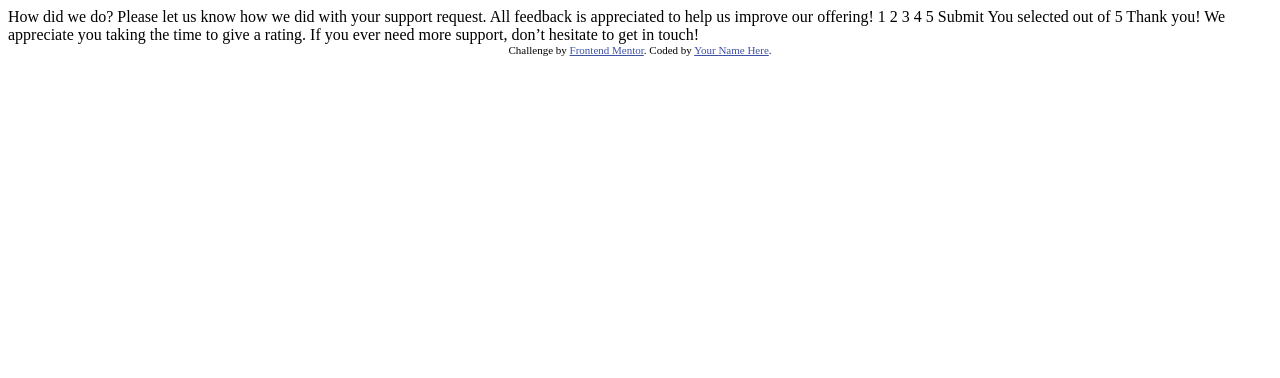
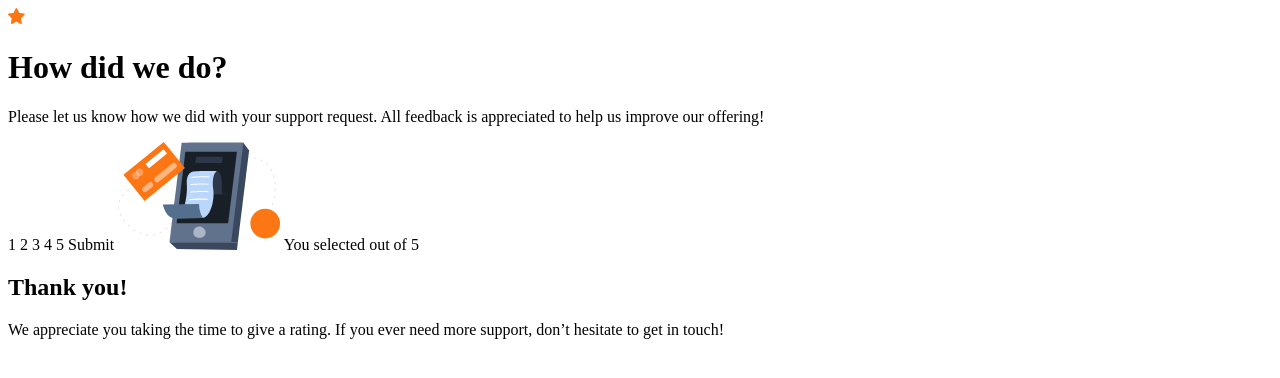
Before and after one commit to henrimh/rating-component, a plain HTML site: page index.html in a window 1280 px wide. Drawn offline with Linux system fonts and the light colour scheme.

Commit message:
First HTML elements
First elements of HTML written out. Left out interactive and dynamic elements still, because not sure about those yet. Leveling up front end skills.

```diff
--- a/index.html
+++ b/index.html
@@ -1,49 +1,64 @@
 <!DOCTYPE html>
 <html lang="en">
 	<head>
-  <meta charset="UTF-8">
-  <meta name="viewport" content="width=device-width, initial-scale=1.0"> <!-- displays site properly based on user's device -->
+		<meta charset="UTF-8" />
+		<meta name="viewport" content="width=device-width, initial-scale=1.0" />
+		<!-- displays site properly based on user's device -->
 
-  <link rel="icon" type="image/png" sizes="32x32" href="./images/favicon-32x32.png">
+		<link rel="icon" type="image/png" sizes="32x32" href="./images/favicon-32x32.png" />
 
 		<title>Frontend Mentor | Interactive rating component</title>
 
 		<!-- Feel free to remove these styles or customise in your own stylesheet 👍 -->
 		<style>
-    .attribution { font-size: 11px; text-align: center; }
-    .attribution a { color: hsl(228, 45%, 44%); }
+			.attribution {
+				font-size: 11px;
+				text-align: center;
+			}
+			.attribution a {
+				color: hsl(228, 45%, 44%);
+			}
 		</style>
 	</head>
 	<body>
-
 		<!-- Rating state start -->
 
-  How did we do?
+		<img src="images/icon-star.svg" alt="star icon" />
 
-  Please let us know how we did with your support request. All feedback is appreciated
-  to help us improve our offering!
+		<h1>How did we do?</h1>
 
-  1 2 3 4 5
+		<p>
+			Please let us know how we did with your support request. All feedback is appreciated to help us improve our
+			offering!
+		</p>
 
-  Submit
+		<!-- I thin I should maybe use css grid here?
+      Or maybe a flexbox for the numbers?
+      And thena button for the Submit. -->
+		1 2 3 4 5 Submit
 
 		<!-- Rating state end -->
 
 		<!-- Thank you state start -->
 
-  You selected <!-- Add rating here --> out of 5
+		<img src="images/illustration-thank-you.svg" alt="Image of a receipt coming out of a phone" />
 
-  Thank you!
+		You selected
+		<!-- Add rating here -->
+		out of 5
 
-  We appreciate you taking the time to give a rating. If you ever need more support,
-  don’t hesitate to get in touch!
+		<h2>Thank you!</h2>
+
+		<p>
+			We appreciate you taking the time to give a rating. If you ever need more support, don’t hesitate to get in touch!
+		</p>
 
 		<!-- Thank you state end -->
 
-
+		<!--
 		<div class="attribution">
-    Challenge by <a href="https://www.frontendmentor.io?ref=challenge" target="_blank">Frontend Mentor</a>.
-    Coded by <a href="#">Your Name Here</a>.
-  </div>
+			Challenge by <a href="https://www.frontendmentor.io?ref=challenge" target="_blank">Frontend Mentor</a>. Coded by
+			<a href="#">Your Name Here</a>.
+		</div> -->
 	</body>
 </html>
```
Lines whose indentation alone changed are shown as unchanged.
